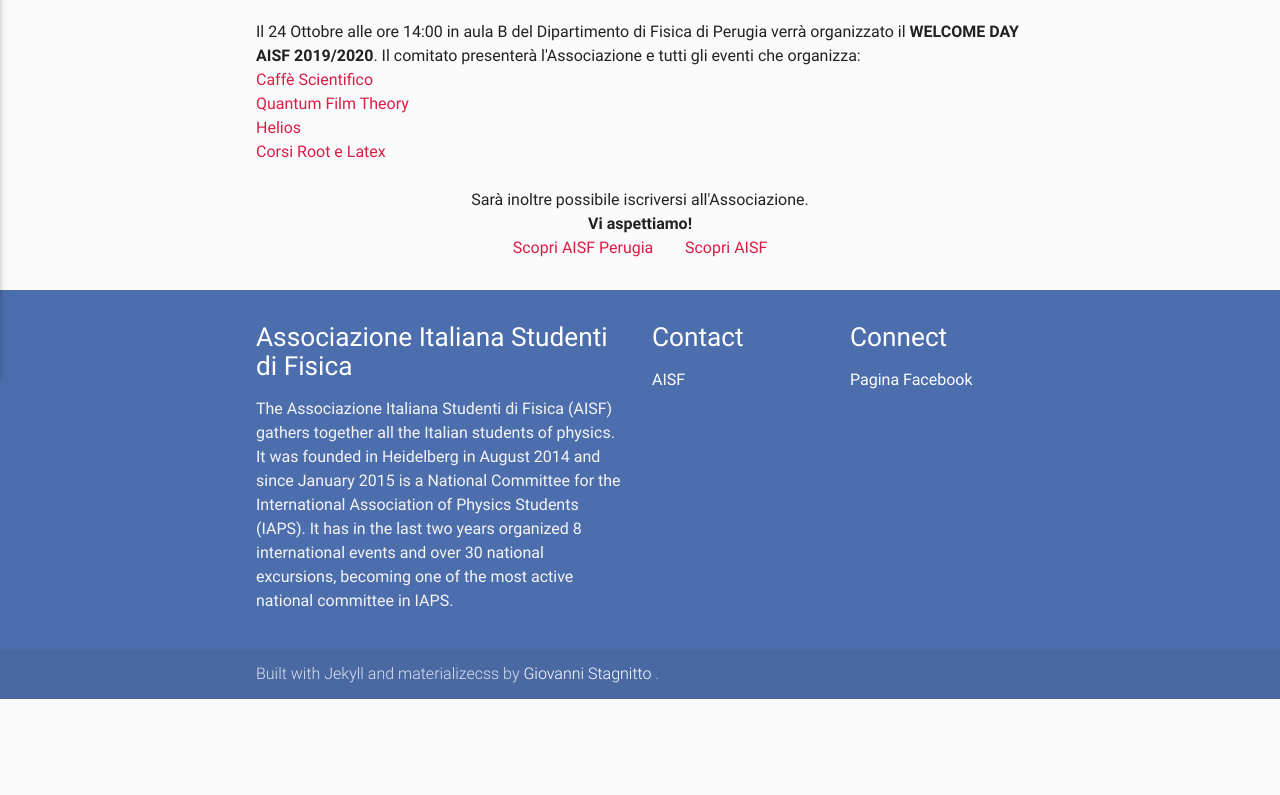
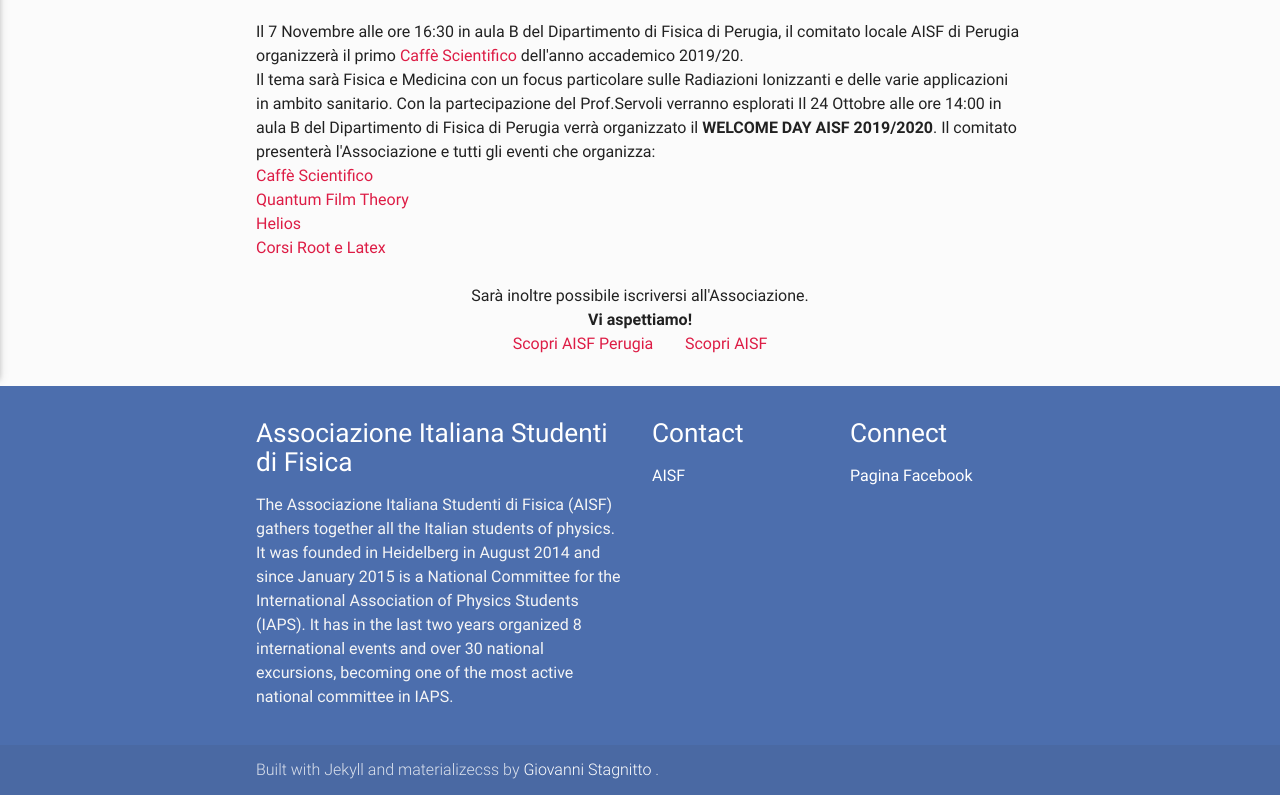
Before and after one commit to ai-sf/aisf_perugia, a Jekyll site: the page built from ProssimiEventi.md, in a window 1280 px wide. Shown: the part 582-1377 px from the top of the page. Built offline with Jekyll 4.4.1, drawn with Linux system fonts in a browser that asks for light colours; nearby versions of some CDN libraries; before the commit the page ends 1281 px from its top, so only the background shows below that.

Commit message:
Update ProssimiEventi.md

```diff
--- a/ProssimiEventi.md
+++ b/ProssimiEventi.md
@@ -16,6 +16,10 @@
 <section>
 
 <br>
+Il 7 Novembre alle ore 16:30 in aula B del Dipartimento di Fisica di Perugia, il comitato locale AISF di Perugia organizzerà il primo <a href="/perugia/CaffèScientifico"> Caffè Scientifico</a> dell'anno accademico 2019/20. <br> Il tema sarà Fisica e Medicina con un focus particolare sulle Radiazioni Ionizzanti e delle varie applicazioni in ambito sanitario. Con la partecipazione del Prof.Servoli verranno esplorati
+
+
+
 Il 24 Ottobre alle ore 14:00 in aula B del Dipartimento di Fisica di Perugia verrà organizzato il <b>WELCOME DAY AISF 2019/2020</b>. Il comitato presenterà l'Associazione e tutti gli eventi che organizza: <br>
 <a href="/perugia/CaffèScientifico"> Caffè Scientifico</a> <br>
 <a href="/perugia/QFT"> Quantum Film Theory</a> <br>
```
